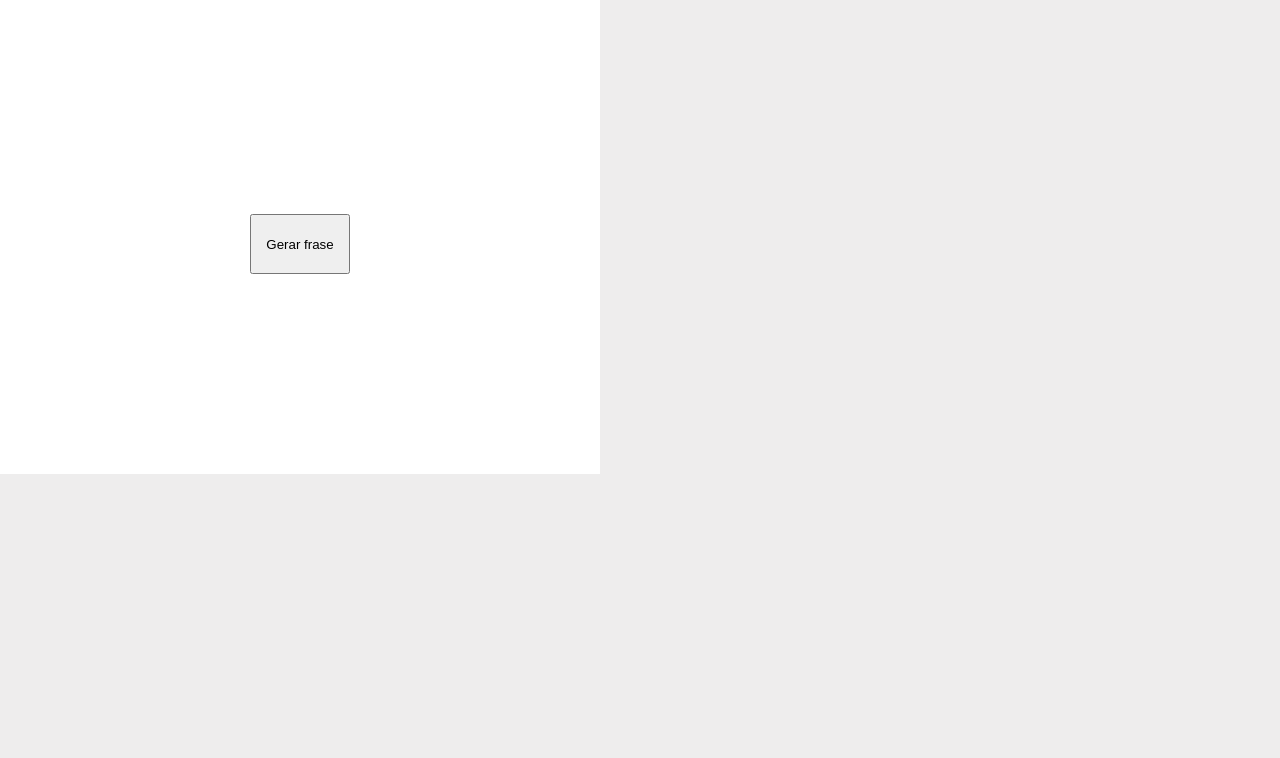
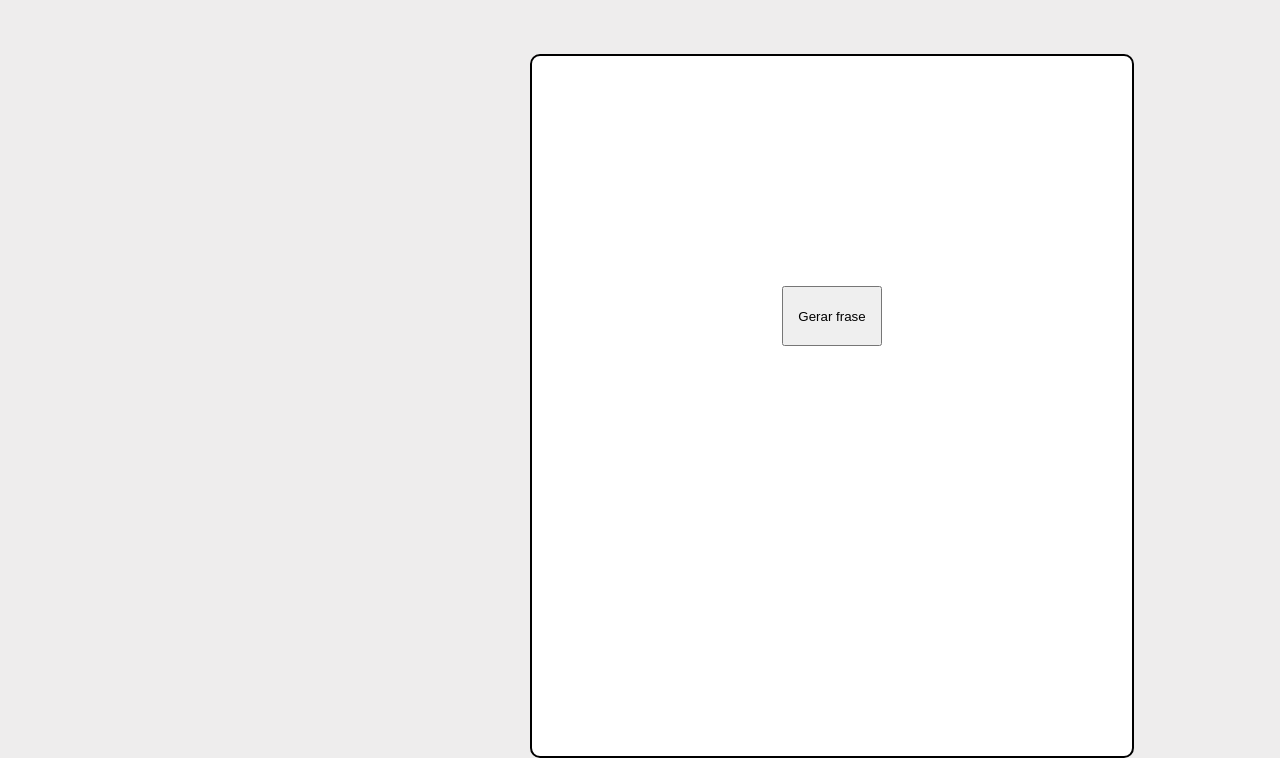
Before and after one commit to Gregori177/habitos-saudaveis, a plain HTML site: page frases.html in a window 1280 px wide. Shown: the part 201-959 px from the top of the page. Before the commit the page ends 800 px from the top, so only its background shows below. Drawn offline with Linux system fonts and the light colour scheme.

Commit message:
correção

```diff
--- a/style.css
+++ b/style.css
@@ -21,7 +21,7 @@ body {
 }
 
 .cabecalho a {
-    text-decoration: none;
+    text-decoration:none;
     color: rgb(244, 244, 244);
     width: 300px;
     margin-top: 70px;
@@ -117,7 +117,12 @@ body {
     text-align: center;
     background-color: white;
     width: 200px;
+    height: 300px;
     font-size:40px;
+    margin-left: 530px;
+    border: black solid 2px;
+    border-radius: 10px;
+    margin-top: 70px ;
 }
 .texto button{
     margin-top: 30px;
```
